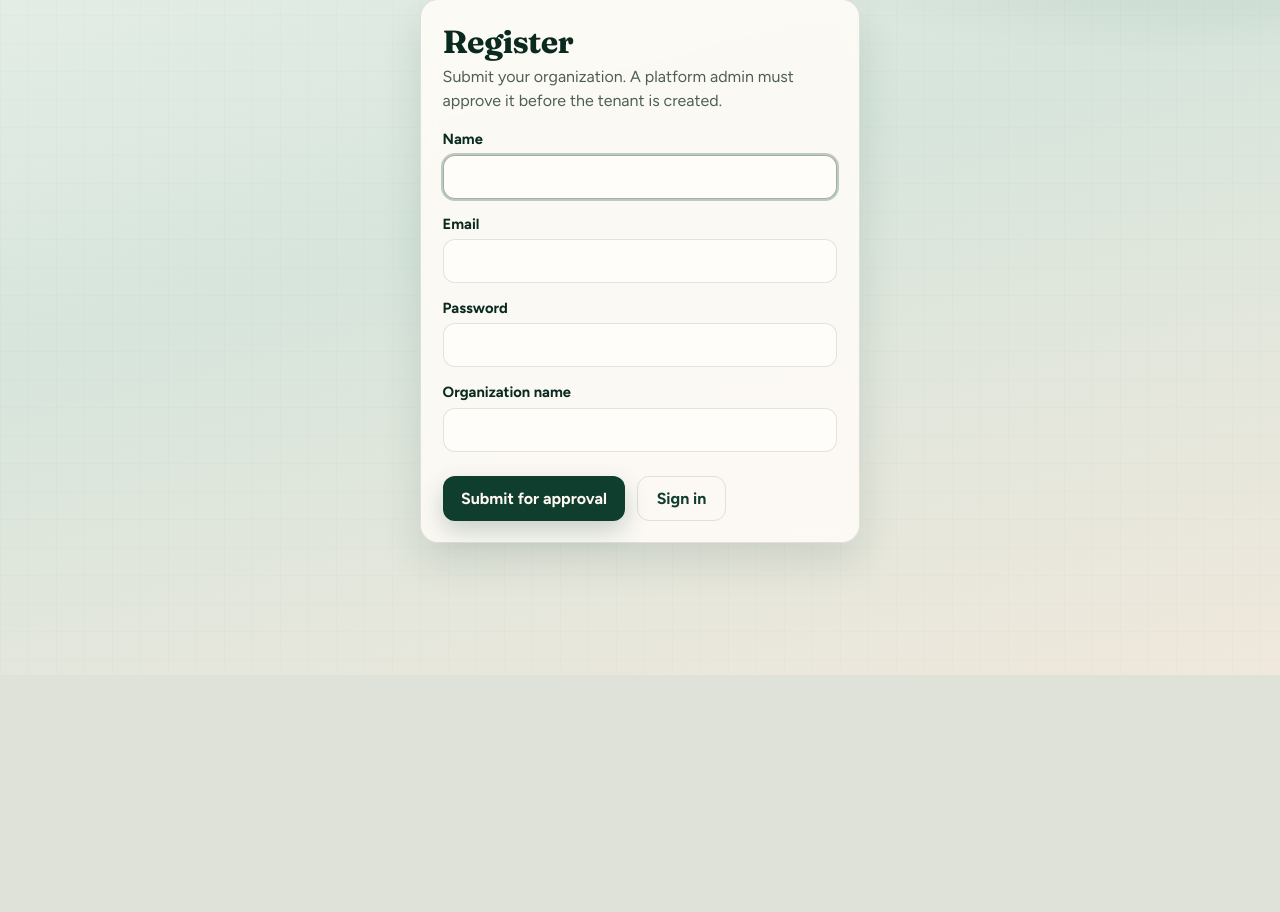
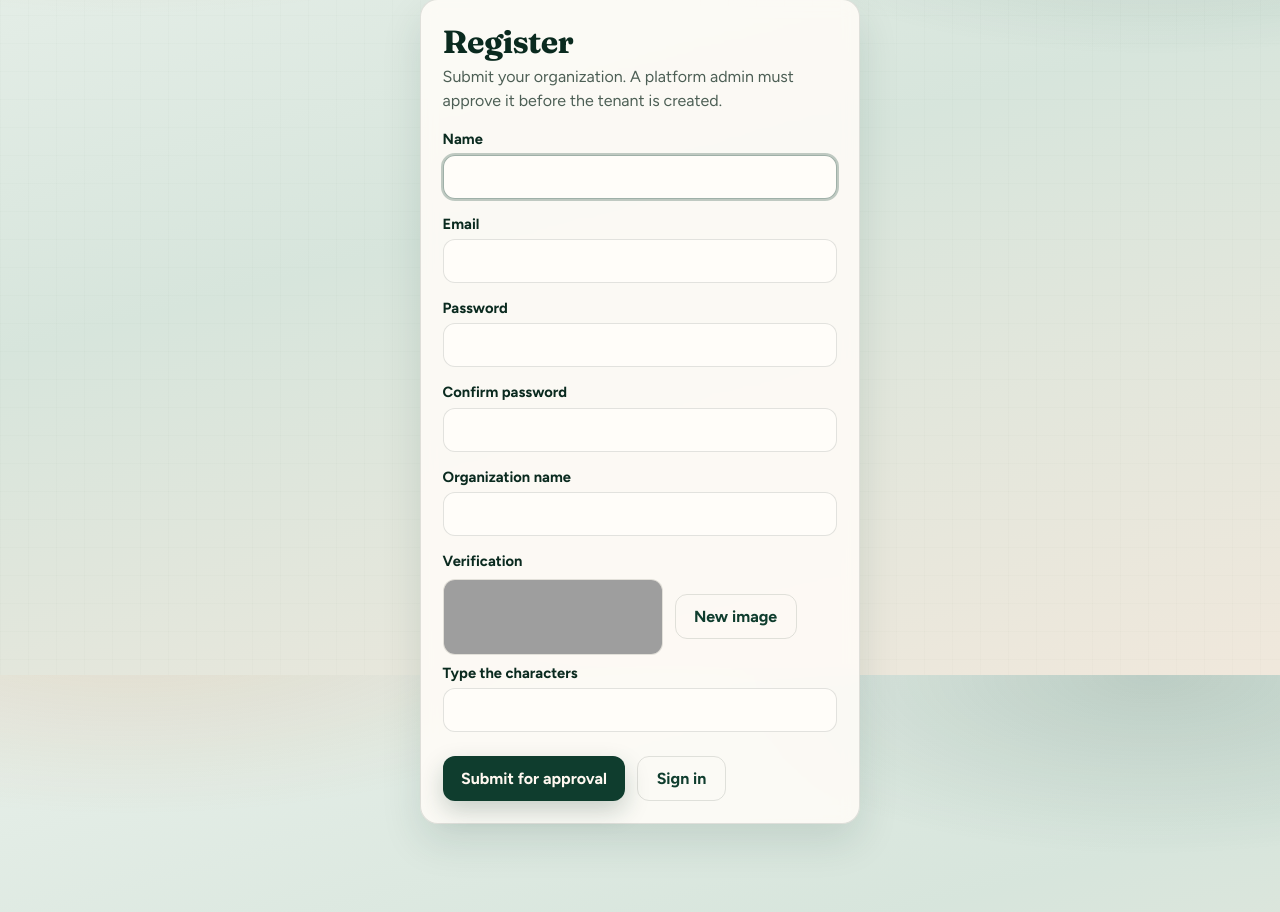
Before and after one commit to ayo2kunle/regadmin, a Flask app: page /auth/register in a window 1280 px wide. Shown: the part 125-1037 px from the top of the page. Before the commit the page ends 800 px from the top, so only its background shows below. Run offline with Flask 3, Linux system fonts and the light colour scheme; grey boxes are pictures that could not be loaded.

Commit message:
Require a matching password and a verification image to register.
Stops a script from submitting organization signups without solving the image.

Co-authored-by: Cursor <cursoragent@cursor.com>

```diff
--- /dev/null
+++ b/app/captcha.py
@@ -0,0 +1,95 @@
+import hashlib
+import hmac
+import io
+import random
+import secrets
+import time
+
+from flask import current_app, session
+from PIL import Image, ImageDraw, ImageFont
+
+ALPHABET = "23456789ABCDEFGHJKLMNPQRSTUVWXYZ"
+CODE_LENGTH = 5
+TTL_SECONDS = 10 * 60
+
+
+def issue_captcha() -> str:
+    """Start a new challenge and return its id. The answer is never stored."""
+    captcha_id = secrets.token_urlsafe(18)
+    session["captcha_id"] = captcha_id
+    session["captcha_issued"] = int(time.time())
+    return captcha_id
+
+
+def clear_captcha() -> None:
+    session.pop("captcha_id", None)
+    session.pop("captcha_issued", None)
+
+
+def current_code() -> str | None:
+    captcha_id = session.get("captcha_id")
+    issued = session.get("captcha_issued")
+    if not captcha_id or issued is None:
+        return None
+    try:
+        age = time.time() - int(issued)
+    except (TypeError, ValueError):
+        return None
+    if age < 0 or age > TTL_SECONDS:
+        return None
+    return _code_for(str(captcha_id))
+
+
+def captcha_matches(submitted: str) -> bool:
+    expected = current_code()
+    if expected is None:
+        return False
+    given = "".join((submitted or "").split()).upper()
+    return hmac.compare_digest(_digest(given), _digest(expected))
+
+
+def render_captcha(code: str) -> bytes:
+    width, height = 220, 76
+    image = Image.new("RGB", (width, height), (255, 250, 243))
+    draw = ImageDraw.Draw(image)
+    rng = random.SystemRandom()
+    for _ in range(7):
+        draw.line(
+            [
+                (rng.randint(0, width), rng.randint(0, height)),
+                (rng.randint(0, width), rng.randint(0, height)),
+            ],
+            fill=(rng.randint(170, 214), rng.randint(150, 196), rng.randint(130, 176)),
+            width=rng.choice((1, 2)),
+        )
+
+    font = ImageFont.load_default(size=40)
+    for index, character in enumerate(code):
+        glyph = Image.new("RGBA", (48, 56), (0, 0, 0, 0))
+        ImageDraw.Draw(glyph).text((4, 2), character, font=font, fill=(15, 61, 46, 255))
+        glyph = glyph.rotate(rng.randint(-22, 22), expand=True, resample=Image.Resampling.BICUBIC)
+        x = 8 + index * 40
+        y = rng.randint(2, 12)
+        image.paste(glyph, (x, y), glyph)
+
+    for _ in range(35):
+        draw.point(
+            (rng.randint(0, width - 1), rng.randint(0, height - 1)),
+            fill=(196, 107, 44),
+        )
+
+    buffer = io.BytesIO()
+    image.save(buffer, format="PNG")
+    return buffer.getvalue()
+
+
+def _code_for(captcha_id: str) -> str:
+    secret = current_app.config["SECRET_KEY"]
+    if isinstance(secret, str):
+        secret = secret.encode()
+    digest = hmac.new(secret, f"regadmin-captcha:{captcha_id}".encode(), hashlib.sha256).digest()
+    return "".join(ALPHABET[byte % len(ALPHABET)] for byte in digest[:CODE_LENGTH])
+
+
+def _digest(value: str) -> bytes:
+    return hashlib.sha256(value.encode()).digest()
--- a/app/routes/auth.py
+++ b/app/routes/auth.py
@@ -1,10 +1,12 @@
+import io
 import re
 
-from flask import Blueprint, flash, redirect, render_template, request, url_for
+from flask import Blueprint, flash, redirect, render_template, request, send_file, url_for
 from flask_login import current_user, login_required, login_user, logout_user
 from werkzeug.security import generate_password_hash
 
 from app import db
+from app.captcha import captcha_matches, clear_captcha, current_code, issue_captcha, render_captcha
 from app.models import Tenant, TenantApplication, User
 from app.tenancy import platform_admin_required
 
@@ -45,29 +47,41 @@ def register():
     if current_user.is_authenticated:
         return redirect(url_for("main.dashboard"))
 
+    form = {
+        "name": "",
+        "email": "",
+        "organization_name": "",
+    }
     if request.method == "POST":
-        name = (request.form.get("name") or "").strip()
-        email = (request.form.get("email") or "").strip().lower()
+        form["name"] = (request.form.get("name") or "").strip()
+        form["email"] = (request.form.get("email") or "").strip().lower()
+        form["organization_name"] = (request.form.get("organization_name") or "").strip()
         password = request.form.get("password") or ""
-        organization_name = (request.form.get("organization_name") or "").strip()
+        confirm = request.form.get("confirm_password") or ""
 
         errors = []
-        if not name:
+        if not form["name"]:
             errors.append("Name is required.")
-        if not valid_email(email):
+        if not valid_email(form["email"]):
             errors.append("Enter a valid email address.")
         if len(password) < 6:
             errors.append("Password must be at least 6 characters.")
-        if not organization_name:
+        elif password != confirm:
+            errors.append("Passwords do not match.")
+        if not form["organization_name"]:
             errors.append("Organization name is required.")
+        if current_code() is None:
+            errors.append("The verification image expired. Enter the characters in the new image.")
+        elif not captcha_matches(request.form.get("captcha") or ""):
+            errors.append("The characters did not match the image.")
 
-        if email and not errors:
-            if User.query.filter(db.func.lower(User.email) == email).first():
+        if form["email"] and not errors:
+            if User.query.filter(db.func.lower(User.email) == form["email"]).first():
                 errors.append("That email already belongs to an account.")
-            elif User.query.filter_by(username=email).first():
+            elif User.query.filter_by(username=form["email"]).first():
                 errors.append("That email already belongs to an account.")
             elif TenantApplication.query.filter_by(
-                email=email, status=TenantApplication.STATUS_PENDING
+                email=form["email"], status=TenantApplication.STATUS_PENDING
             ).first():
                 errors.append("That email already has a request waiting for approval.")
 
@@ -76,17 +90,29 @@ def register():
                 flash(message, "error")
         else:
             application = TenantApplication(
-                applicant_name=name,
-                email=email,
+                applicant_name=form["name"],
+                email=form["email"],
                 password_hash=generate_password_hash(password),
-                organization_name=organization_name,
+                organization_name=form["organization_name"],
                 status=TenantApplication.STATUS_PENDING,
             )
             db.session.add(application)
             db.session.commit()
-            return redirect(url_for("auth.register_submitted", email=email))
+            clear_captcha()
+            return redirect(url_for("auth.register_submitted", email=form["email"]))
 
-    return render_template("auth/register.html")
+    captcha_id = issue_captcha()
+    return render_template("auth/register.html", form=form, captcha_id=captcha_id)
+
+
+@auth_bp.route("/captcha.png")
+def captcha_image():
+    if request.args.get("refresh") or current_code() is None:
+        issue_captcha()
+    code = current_code()
+    response = send_file(io.BytesIO(render_captcha(code)), mimetype="image/png")
+    response.headers["Cache-Control"] = "no-store, max-age=0"
+    return response
 
 
 @auth_bp.route("/register/submitted")
--- a/app/static/css/style.css
+++ b/app/static/css/style.css
@@ -448,6 +448,30 @@ th {
   margin-bottom: 0.25rem;
 }
 
+.captcha-field {
+  display: grid;
+  gap: 0.55rem;
+}
+
+.captcha-label {
+  font-weight: 700;
+  font-size: 0.92rem;
+  color: var(--brand-deep);
+}
+
+.captcha-box {
+  display: flex;
+  align-items: center;
+  gap: 0.75rem;
+  flex-wrap: wrap;
+}
+
+.captcha-box img {
+  border: 1px solid var(--line);
+  border-radius: 12px;
+  background: #fffaf3;
+}
+
 .form-actions {
   display: flex;
   flex-wrap: wrap;
--- a/app/templates/auth/register.html
+++ b/app/templates/auth/register.html
@@ -7,20 +7,35 @@
   <form method="post" class="form-grid">
     <label>
       Name
-      <input type="text" name="name" required maxlength="120" autocomplete="name" autofocus>
+      <input type="text" name="name" required maxlength="120" autocomplete="name" autofocus value="{{ form.name }}">
     </label>
     <label>
       Email
-      <input type="email" name="email" required maxlength="255" autocomplete="email">
+      <input type="email" name="email" required maxlength="255" autocomplete="email" value="{{ form.email }}">
     </label>
     <label>
       Password
       <input type="password" name="password" required minlength="6" autocomplete="new-password">
     </label>
     <label>
+      Confirm password
+      <input type="password" name="confirm_password" required minlength="6" autocomplete="new-password">
+    </label>
+    <label>
       Organization name
-      <input type="text" name="organization_name" required maxlength="200" autocomplete="organization">
+      <input type="text" name="organization_name" required maxlength="200" autocomplete="organization" value="{{ form.organization_name }}">
     </label>
+    <div class="captcha-field">
+      <span class="captcha-label">Verification</span>
+      <div class="captcha-box">
+        <img id="captcha-image" src="{{ url_for('auth.captcha_image', v=captcha_id) }}" alt="Characters to type" width="220" height="76">
+        <button class="btn btn-ghost" type="button" id="captcha-refresh">New image</button>
+      </div>
+      <label>
+        Type the characters
+        <input type="text" name="captcha" required maxlength="8" autocomplete="off" autocapitalize="characters" spellcheck="false">
+      </label>
+    </div>
     <div class="form-actions">
       <button class="btn btn-primary" type="submit">Submit for approval</button>
       <a class="btn btn-ghost" href="{{ url_for('auth.login') }}">Sign in</a>
@@ -28,3 +43,13 @@
   </form>
 </div>
 {% endblock %}
+{% block scripts %}
+<script>
+  document.getElementById("captcha-refresh").addEventListener("click", function () {
+    var image = document.getElementById("captcha-image");
+    image.src = "{{ url_for('auth.captcha_image') }}?refresh=1&t=" + Date.now();
+    var field = document.querySelector("[name=captcha]");
+    if (field) field.value = "";
+  });
+</script>
+{% endblock %}
```
